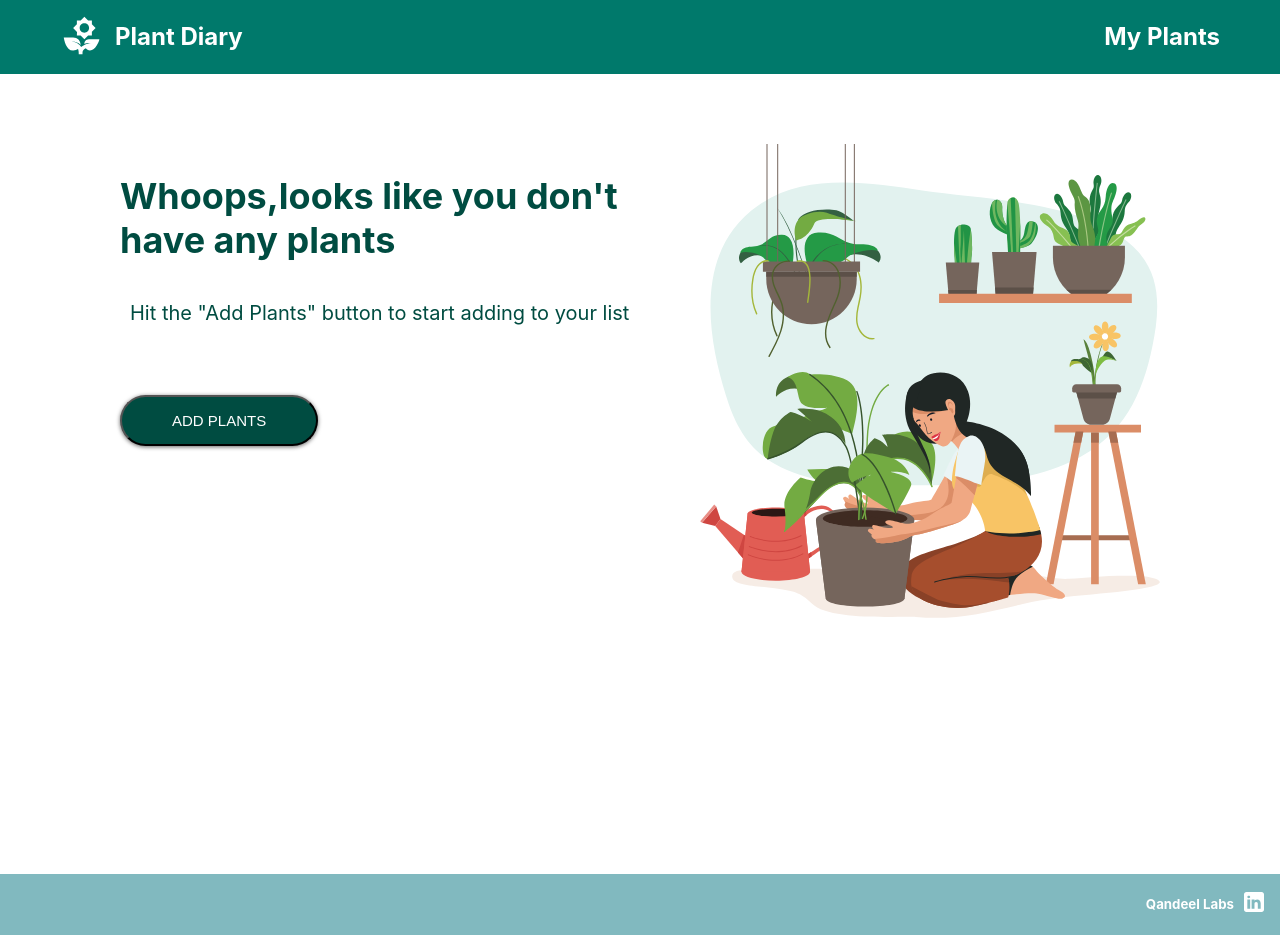
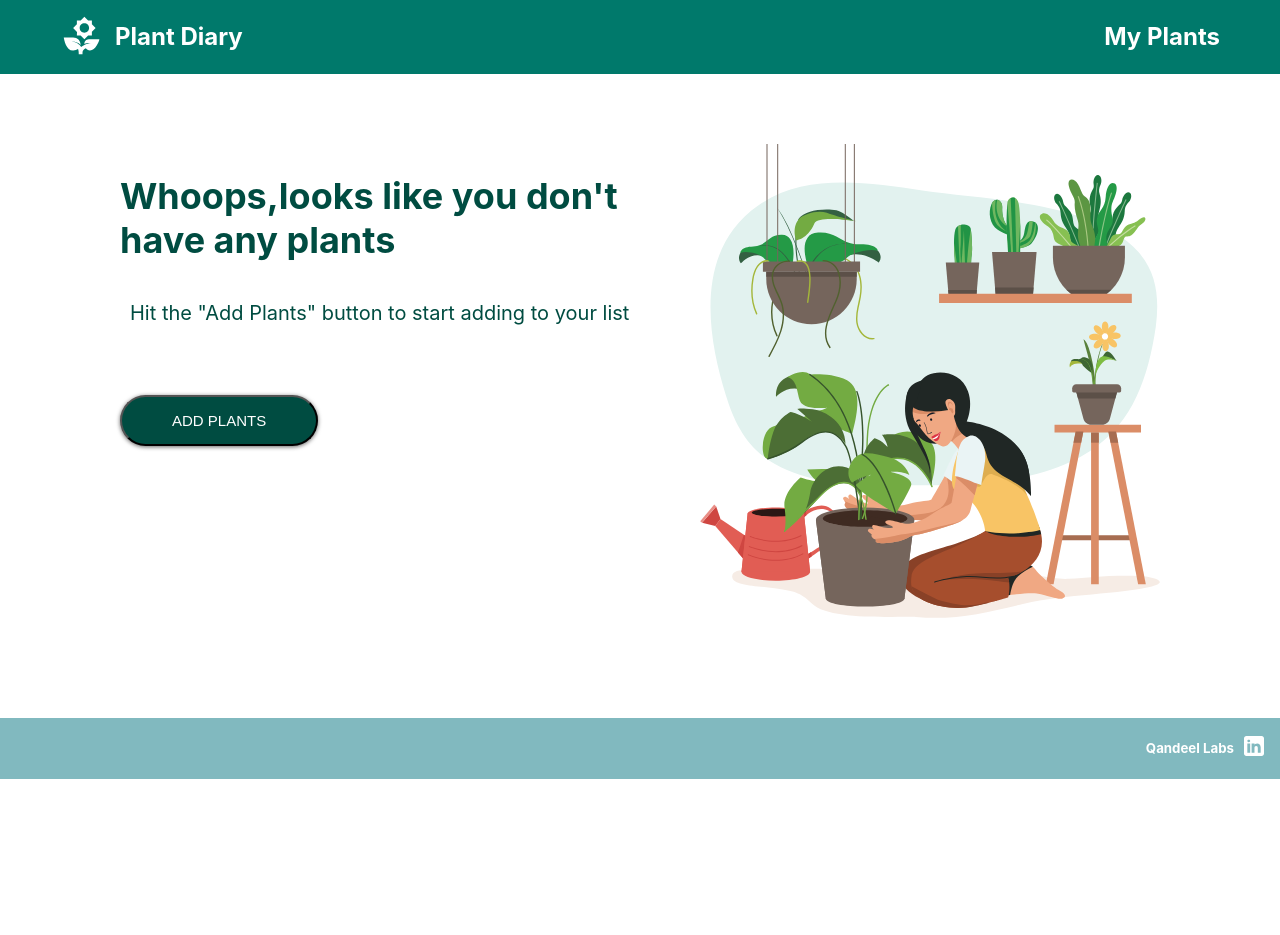
Before and after one commit to qmya/qandeel-mya-plant-diary, a React (Create React App) app in the folder client/: page /myplants in a window 1280 px wide. After the commit the page ends 800 px from the top, so only its background shows below. Built offline with nearby package versions, Linux system fonts and the light colour scheme; no server answers.

Commit message:
remove the width:100vh from the Myplant body

```diff
--- a/client/src/pages/MyPlants/MyPlants.scss
+++ b/client/src/pages/MyPlants/MyPlants.scss
@@ -1,7 +1,7 @@
 @import '../../partials/_variables.scss';
 @import '../../partials/_mixins.scss';
 .myplant {
-    height: 100vh;
+    // height: 100vh;
     @include desktop-padding;
     @include desktop {
         color: #004C41;
```
